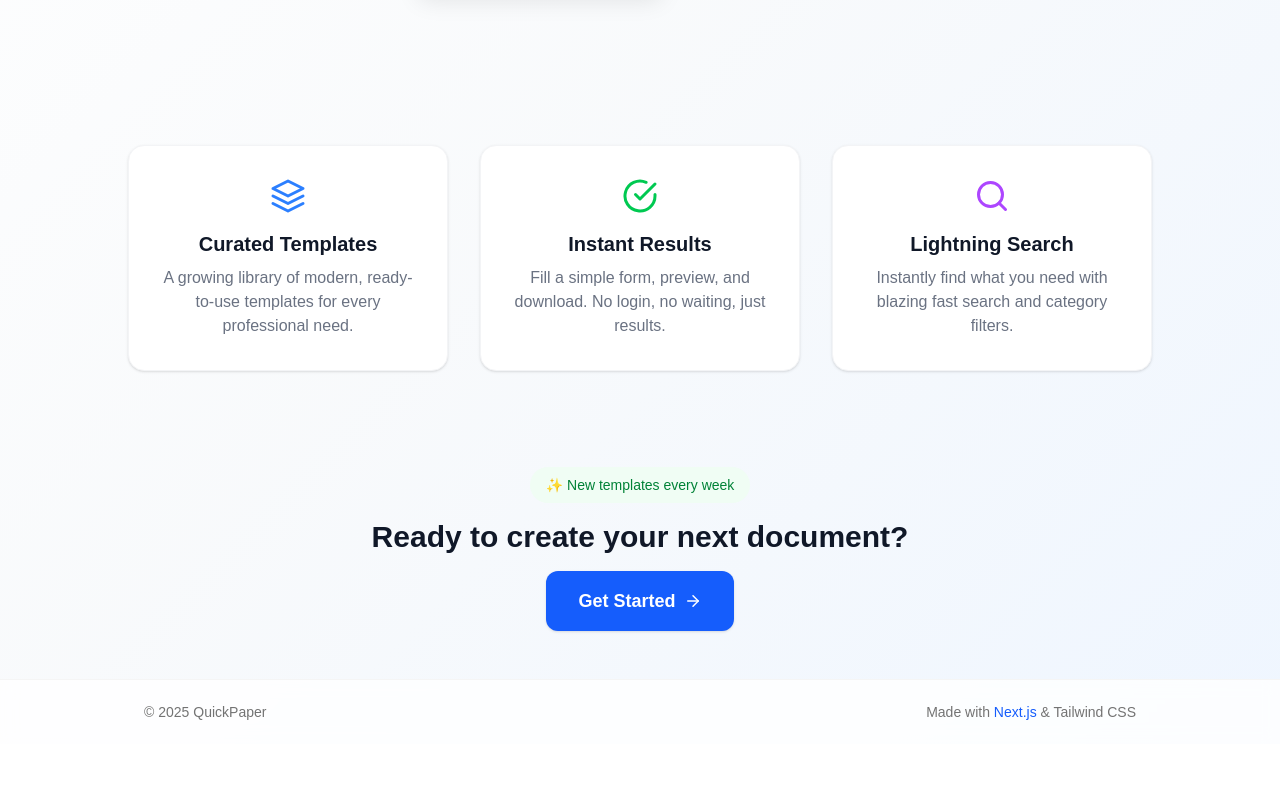
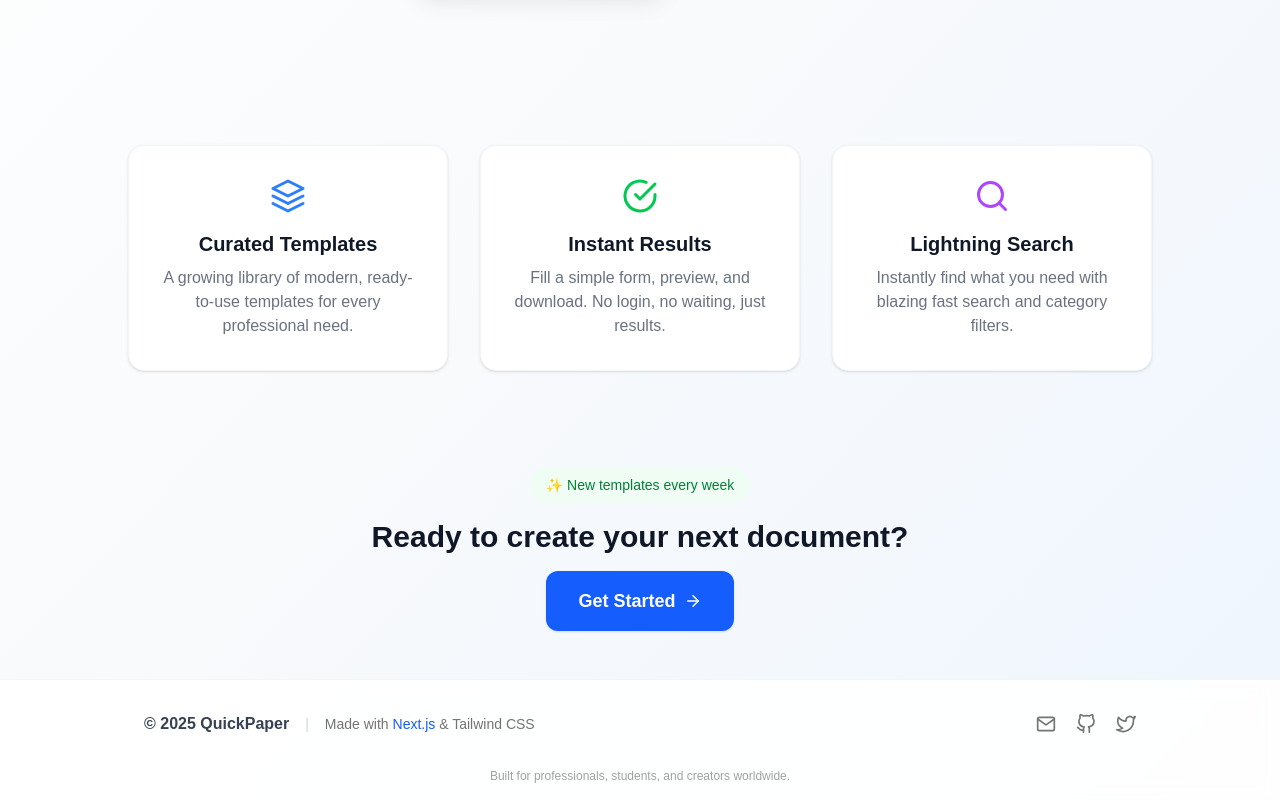
Before and after one commit to aditiappemane/QuickPaper, a Next.js app: page / in a window 1280 px wide. Shown: the part 532-1332 px from the top of the page. Before the commit the page ends 1276 px from the top, so only its background shows below. Built offline with nearby package versions, Linux system fonts and the light colour scheme.

Commit message:
updated the footer.tsx

```diff
--- a/src/components/Footer.tsx
+++ b/src/components/Footer.tsx
@@ -1,4 +1,6 @@
 import { motion } from "framer-motion";
+import Link from "next/link";
+import { FiGithub, FiMail, FiTwitter } from "react-icons/fi";
 
 export default function Footer() {
   return (
@@ -6,14 +8,49 @@ export default function Footer() {
       initial={{ y: 24, opacity: 0 }}
       animate={{ y: 0, opacity: 1 }}
       transition={{ duration: 0.5, ease: "easeOut" }}
-      className="w-full border-t border-neutral-100 bg-white/80 backdrop-blur"
+      className="w-full border-t border-neutral-100 bg-white/90 backdrop-blur"
     >
-      <div className="max-w-5xl mx-auto flex flex-col md:flex-row items-center justify-between gap-2 h-16 px-4 text-sm text-neutral-500">
-        <span>© {new Date().getFullYear()} QuickPaper</span>
-        <span>
-          Made with <span className="text-blue-600">Next.js</span> & Tailwind
-          CSS
-        </span>
+      <div className="max-w-5xl mx-auto px-4 py-8 flex flex-col md:flex-row items-center justify-between gap-6 text-sm text-neutral-500">
+        <div className="flex flex-col md:flex-row md:items-center gap-2">
+          <span className="font-semibold text-gray-700 text-base">
+            © {new Date().getFullYear()} QuickPaper
+          </span>
+          <span className="hidden md:inline mx-2 text-neutral-300">|</span>
+          <span>
+            Made with <span className="text-blue-600 font-medium">Next.js</span>{" "}
+            & Tailwind CSS
+          </span>
+        </div>
+        <div className="flex items-center gap-5">
+          <Link
+            href="mailto:kkishlay502@gmail.com"
+            aria-label="Contact Email"
+            className="hover:text-blue-600 transition-colors"
+          >
+            <FiMail size={20} />
+          </Link>
+          <Link
+            href="https://github.com/innovatewithkishlay"
+            target="_blank"
+            rel="noopener noreferrer"
+            aria-label="GitHub"
+            className="hover:text-blue-600 transition-colors"
+          >
+            <FiGithub size={20} />
+          </Link>
+          <Link
+            href="https://x.com/kishlay_012"
+            target="_blank"
+            rel="noopener noreferrer"
+            aria-label="Twitter"
+            className="hover:text-blue-600 transition-colors"
+          >
+            <FiTwitter size={20} />
+          </Link>
+        </div>
+      </div>
+      <div className="w-full text-center text-xs text-neutral-400 pb-4">
+        Built for professionals, students, and creators worldwide.
       </div>
     </motion.footer>
   );
```
